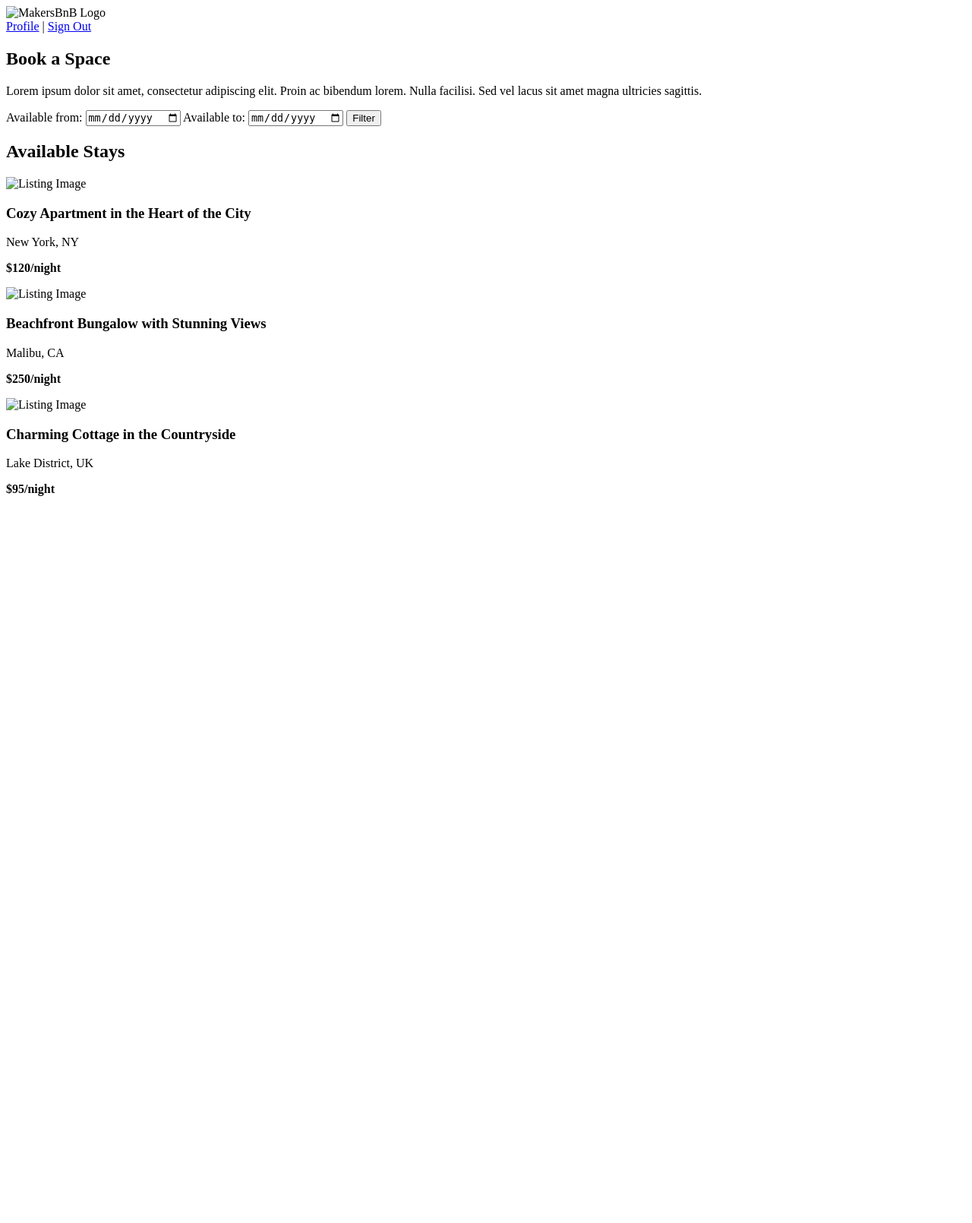
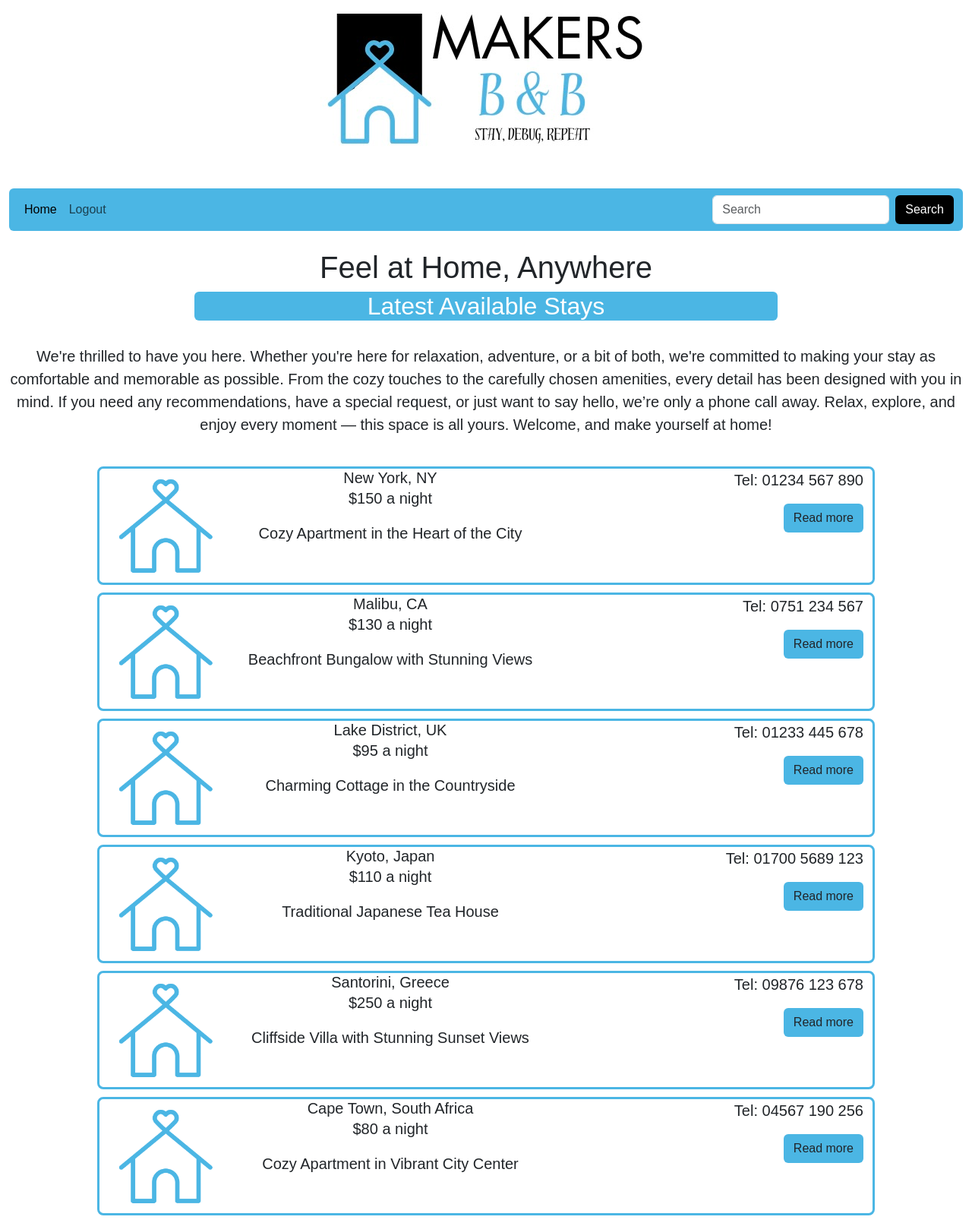
Before and after one commit to jamie6king/makersbnb-earth, a Flask app: template templates/account_home.html in a window 1280 px wide. Shown: the whole page at 76% size. Before the commit the page ends 653 px from the top, so only its background shows below. Run offline with Flask 3, Linux system fonts and the light colour scheme; the template is opened without the code that fills it, so the values that code supplies are empty; some libraries are stand-ins or nearby versions.

Commit message:
Styling added to account home

```diff
--- a/templates/account_home.html
+++ b/templates/account_home.html
@@ -3,78 +3,153 @@
   <head>
     <meta charset="UTF-8" />
     <meta name="viewport" content="width=device-width, initial-scale=1.0" />
+    <link href="https://cdn.jsdelivr.net/npm/bootstrap@5.3.3/dist/css/bootstrap.min.css" rel="stylesheet" integrity="sha384-QWTKZyjpPEjISv5WaRU9OFeRpok6YctnYmDr5pNlyT2bRjXh0JMhjY6hW+ALEwIH" crossorigin="anonymous">
+    <script src="https://cdn.jsdelivr.net/npm/bootstrap@5.3.3/dist/js/bootstrap.bundle.min.js" integrity="sha384-YvpcrYf0tY3lHB60NNkmXc5s9fDVZLESaAA55NDzOxhy9GkcIdslK1eN7N6jIeHz" crossorigin="anonymous"></script>
+    <link rel="stylesheet" href="/static/styles.css" />
     <title>Feel at Home</title>
-    <!-- <link rel="stylesheet" href="static/styles.css" /> -->
   </head>
   <body>
-    <header>
-      <div class="navbar">
-        <div class="logo">
-          <img src="" alt="MakersBnB Logo" />
+    <header class="container-fluid">
+      <div class="logo mx-auto mb-5">
+        <img src="/static/images/B&B.jpeg" alt="Makers B&B Logo" />
+      </div>
+      <nav class="navbar navbar-expand-lg rounded mb-4" style="background-color: #4bb6e4">
+        <div class="container-fluid">
+          <button class="navbar-toggler" type="button" data-bs-toggle="collapse" data-bs-target="#navbarSupportedContent" aria-controls="navbarSupportedContent" aria-expanded="false" aria-label="Toggle navigation">
+            <span class="navbar-toggler-icon"></span>
+          </button>
+          <div class="collapse navbar-collapse" id="navbarSupportedContent">
+            <ul class="navbar-nav me-auto mb-2 mb-lg-0">
+              <li class="nav-item">
+                <a class="nav-link active" aria-current="page" href="/home">Home</a>
+              </li>
+              <li class="nav-item">
+                <a class="nav-link" href="/logout">Logout</a>
+              </li>
+            </ul>
+            <form class="d-flex" role="search">
+              <input class="form-control me-2" type="search" placeholder="Search" aria-label="Search">
+              <button class="btn search-btn" type="submit" style="background-color: black; color: white">Search</button>
+            </form>
+          </div>
         </div>
-        <div class="nav-links">
-          <a href="/profile">Profile</a>
-          <span>|</span>
-          <a href="/logged">Sign Out</a>
-        </div>
-      </div>
+      </nav>
+
+
     </header>
     <main>
-      <section class="intro">
-        <h1>Book a Space</h1>
-        <p>
-          Lorem ipsum dolor sit amet, consectetur adipiscing elit. Proin ac
-          bibendum lorem. Nulla facilisi. Sed vel lacus sit amet magna ultricies
-          sagittis.
-        </p>
-        <!-- Booking Form -->
-        <form action="/search" method="GET">
-          <!-- Available From Date -->
-          <label for="available-from">Available from:</label>
-          <input
-            type="date"
-            id="available-from"
-            name="available_from"
-            required
-          />
+      <h1>Feel at Home, Anywhere</h1>
+      <h2 class="mx-auto rounded" style="background-color: #4bb6e4; color: white; width: 60vw;">Latest Available Stays</h2>
+      <br>
+    <p>
+      We're thrilled to have you here. Whether you're here for relaxation, adventure, or a bit of both, we're committed to making your stay as comfortable and memorable as possible. From the cozy touches to the carefully chosen amenities, every detail has been designed with you in mind. If you need any recommendations, have a special request, or just want to say hello, we’re only a phone call away. Relax, explore, and enjoy every moment — this space is all yours.
+      Welcome, and make yourself at home!
+    </p>
+    <br>
 
-          <!-- Available To Date -->
-          <label for="available-to">Available to:</label>
-          <input type="date" id="available-to" name="available_to" required />
+      <section class="listings">
 
-          <!-- Search Button -->
-          <button type="submit">Filter</button>
-        </form>
+        <!-- Row Listings -->
+        <div class="container-fluid new-listings">
+          <img src="/static/images/imgplaceholder.png">
+
+          <div class="listing-text">
+            <h5 class="card-title">New York, NY</h5>
+              <p>$150 a night</p>
+              <p class="card-text">Cozy Apartment in the Heart of the City</p>
+          </div>
+
+          <div class="listing-contact">
+              <p>Tel: 01234 567 890</p>
+              <a href="/spaces/space-id" class="btn" style="background-color: #4bb6e4">Read more</a>
+          </div>
+
+        </div>
+
+        <div class="container-fluid new-listings">
+          <img src="/static/images/imgplaceholder.png">
+
+          <div class="listing-text">
+            <h5 class="card-title">Malibu, CA</h5>
+              <p>$130 a night</p>
+              <p class="card-text">Beachfront Bungalow with Stunning Views</p>
+          </div>
+
+          <div class="listing-contact">
+              <p>Tel: 0751 234 567</p>
+              <a href="/spaces/space-id" class="btn" style="background-color: #4bb6e4">Read more</a>
+          </div>
+
+        </div>
+
+        <div class="container-fluid new-listings">
+          <img src="/static/images/imgplaceholder.png">
+
+          <div class="listing-text">
+            <h5 class="card-title">Lake District, UK</h5>
+              <p>$95 a night</p>
+              <p class="card-text">Charming Cottage in the Countryside</p>
+          </div>
+
+          <div class="listing-contact">
+              <p>Tel: 01233 445 678</p>
+              <a href="/spaces/space-id" class="btn" style="background-color: #4bb6e4">Read more</a>
+          </div>
+
+        </div>
+
+        <div class="container-fluid new-listings">
+          <img src="/static/images/imgplaceholder.png">
+
+          <div class="listing-text">
+            <h5 class="card-title">Kyoto, Japan</h5>
+              <p>$110 a night</p>
+              <p class="card-text">Traditional Japanese Tea House</p>
+          </div>
+
+          <div class="listing-contact">
+              <p>Tel: 01700 5689 123</p>
+              <a href="/spaces/space-id" class="btn" style="background-color: #4bb6e4">Read more</a>
+          </div>
+
+        </div>
+
+        <div class="container-fluid new-listings">
+          <img src="/static/images/imgplaceholder.png">
+
+          <div class="listing-text">
+            <h5 class="card-title">Santorini, Greece</h5>
+              <p>$250 a night</p>
+              <p class="card-text">Cliffside Villa with Stunning Sunset Views</p>
+          </div>
+
+          <div class="listing-contact">
+              <p>Tel: 09876 123 678</p>
+              <a href="/spaces/space-id" class="btn" style="background-color: #4bb6e4">Read more</a>
+          </div>
+
+        </div>
+
+        <div class="container-fluid new-listings">
+          <img src="/static/images/imgplaceholder.png">
+
+          <div class="listing-text">
+            <h5 class="card-title">Cape Town, South Africa</h5>
+              <p>$80 a night</p>
+              <p class="card-text">Cozy Apartment in Vibrant City Center</p>
+          </div>
+
+          <div class="listing-contact">
+              <p>Tel: 04567 190 256</p>
+              <a href="/spaces/space-id" class="btn" style="background-color: #4bb6e4">Read more</a>
+          </div>
+
+        </div>
+
+        </div>
+
       </section>
 
-      <!-- Listings Section -->
-      <section class="listings">
-        <h2>Available Stays</h2>
-        <div class="listing">
-          <img src="https://via.placeholder.com/150" alt="Listing Image" />
-          <div class="listing-info">
-            <h3>Cozy Apartment in the Heart of the City</h3>
-            <p>New York, NY</p>
-            <p><strong>$120/night</strong></p>
-          </div>
-        </div>
-        <div class="listing">
-          <img src="https://via.placeholder.com/150" alt="Listing Image" />
-          <div class="listing-info">
-            <h3>Beachfront Bungalow with Stunning Views</h3>
-            <p>Malibu, CA</p>
-            <p><strong>$250/night</strong></p>
-          </div>
-        </div>
-        <div class="listing">
-          <img src="https://via.placeholder.com/150" alt="Listing Image" />
-          <div class="listing-info">
-            <h3>Charming Cottage in the Countryside</h3>
-            <p>Lake District, UK</p>
-            <p><strong>$95/night</strong></p>
-          </div>
-        </div>
-      </section>
     </main>
   </body>
 </html>
```
